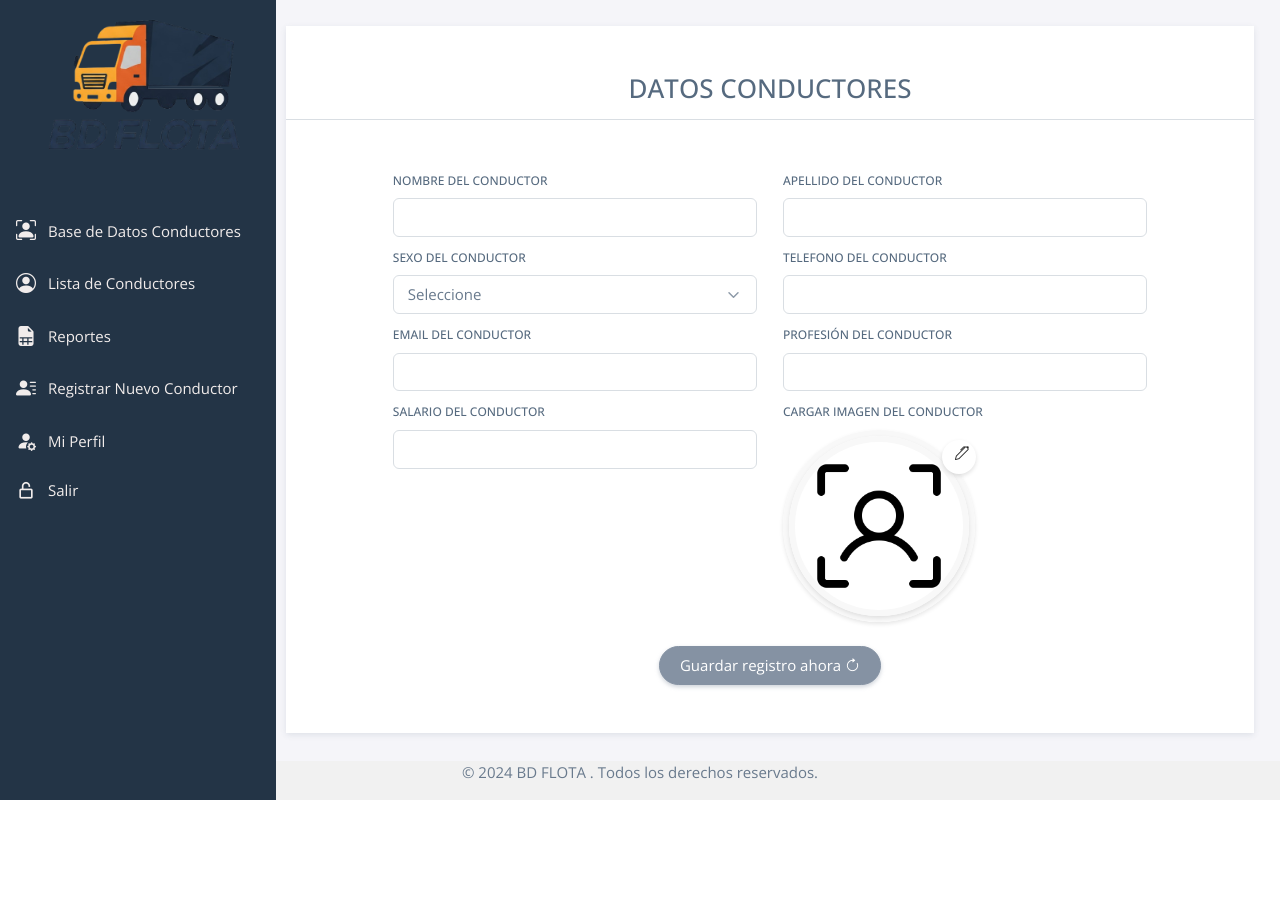
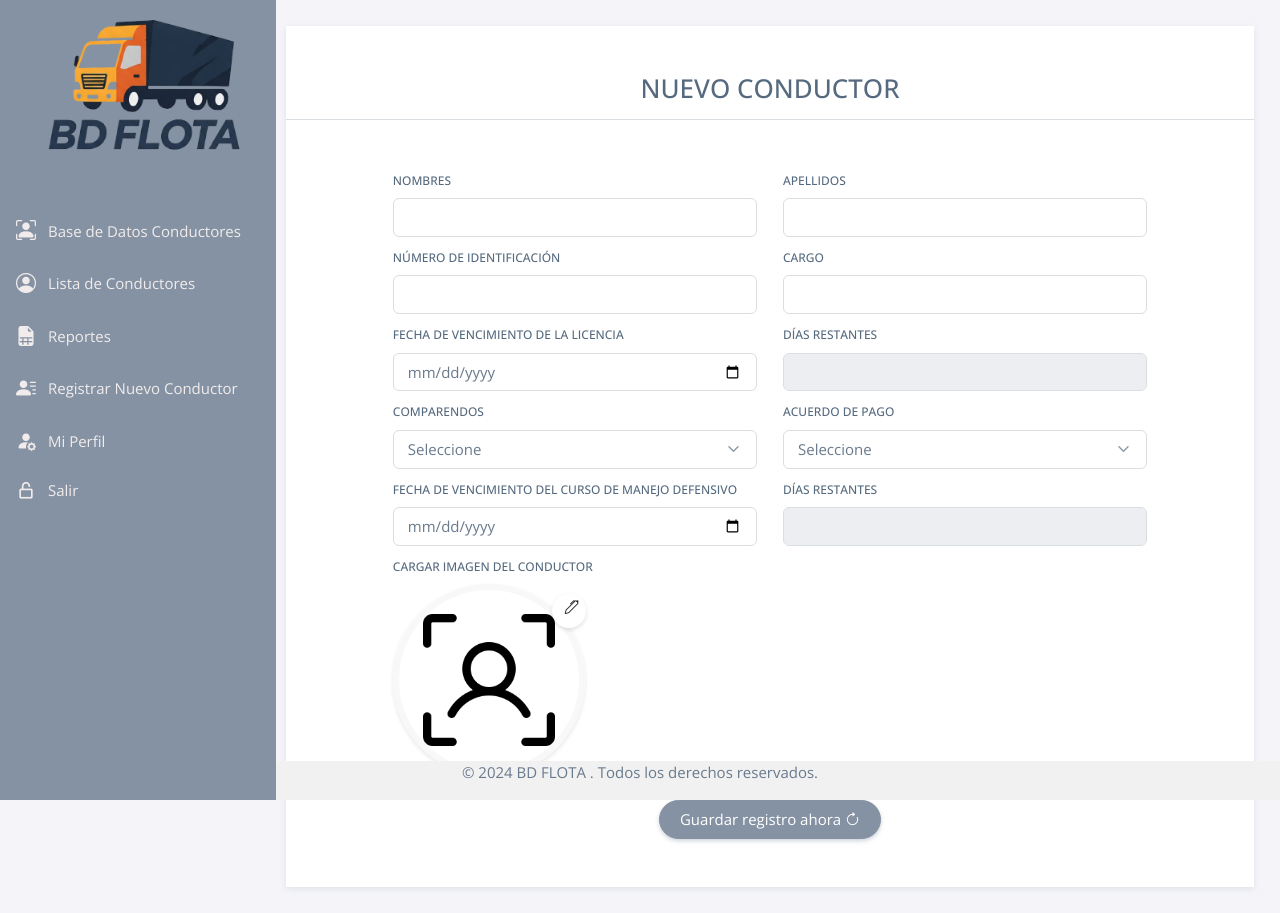
Before and after one commit to Wilsonsalas10/proyect_practicas, a Flask app: page /vehiculos/registrar-vehiculo in a window 1280 px wide. Before the commit the page ends 800 px from the top, so only its background shows below. Run offline with Flask 3, Linux system fonts and the light colour scheme; some libraries are stand-ins or nearby versions.

Commit message:
formularior conductores, hacer rutas y funciones

```diff
--- a/conexion/conexionBD.py
+++ b/conexion/conexionBD.py
@@ -10,7 +10,7 @@ def connectionBD():
         connection = mysql.connector.connect(
             host="localhost",
             user="root",
-            passwd="root",
+            passwd="1234",
             database="app_empresa_bd",
             charset='utf8mb4',
             collation='utf8mb4_unicode_ci',
--- a/routers/router_home.py
+++ b/routers/router_home.py
@@ -39,7 +39,7 @@ def formconductor():
 @app.route('/lista-de-conductores', methods=['GET'])
 def lista_conductores():
     if 'conectado' in session:
-        return render_template(f'{PATH_URL}/lista_conductores.html', conductores=sql_lista_conductoresBD())
+        return render_template(f'{PATH_URL}/lista-de-conductores.html', conductores=sql_lista_conductoresBD())
     else:
         flash('primero debes iniciar sesión.', 'error')
         return redirect(url_for('inicio'))
--- a/templates/public/conductores/form_conductor.html
+++ b/templates/public/conductores/form_conductor.html
@@ -1,6 +1,6 @@
 {% extends 'public/base_cpanel.html' %}
 <!--Cambiando el title-->
-{% block title %} BD FLOTA   | Registrar Conductor{% endblock %}
+{% block title %} BD FLOTA | Registrar Conductor{% endblock %}
 <!---->
 {% block customCSS %}
 <link
@@ -13,7 +13,7 @@
 <div class="card" style="border-radius: 0px !important">
   <div class="row justify-content-center mb-2">
     <div class="col-md-12">
-      <h3 class="text-center mt-5 mb-3">DATOS CONDUCTORES</h3>
+      <h3 class="text-center mt-5 mb-3">NUEVO CONDUCTOR</h3>
       <hr />
     </div>
   </div>
@@ -29,110 +29,78 @@
         <div class="card-body">
           <div class="row">
             <div class="col-md-6">
-              <label for="nombre_conductor" class="form-label">
-                Nombre del conductor
-              </label>
-              <input
-                type="text"
-                name="nombre_conductor"
-                class="form-control"
-                required />
+              <label for="nombres" class="form-label">Nombres</label>
+              <input type="text" name="nombres" class="form-control" required />
             </div>
             <div class="col-md-6">
-              <label for="apellido_conductor" class="form-label">
-                Apellido del conductor
-              </label>
-              <input
-                class="form-control"
-                type="text"
-                name="apellido_conductor"
-                required />
+              <label for="apellidos" class="form-label">Apellidos</label>
+              <input type="text" name="apellidos" class="form-control" required />
             </div>
           </div>
 
           <div class="row mt-2">
             <div class="col-md-6">
-              <label for="sexo_conductor" class="form-label">
-                Sexo del conductor
-              </label>
-              <select
-                class="form-select"
-                name="sexo_conductor"
-                aria-label="Default select example">
-                <option selected>Seleccione</option>
-                <option value="1">Masculino</option>
-                <option value="2">Femenino</option>
-              </select>
+              <label for="numero_identificacion" class="form-label">Número de Identificación</label>
+              <input type="text" name="numero_identificacion" class="form-control" required />
             </div>
             <div class="col-md-6">
-              <label for="telefono_conductor" class="form-label">
-                Telefono del conductor
-              </label>
-              <input
-                class="form-control"
-                type="text"
-                name="telefono_conductor"
-                required />
+              <label for="cargo" class="form-label">Cargo</label>
+              <input type="text" name="cargo" class="form-control" required />
             </div>
           </div>
 
           <div class="row mt-2">
             <div class="col-md-6">
-              <label for="email_conductor" class="form-label">
-                Email del conductor
-              </label>
-              <input
-                class="form-control"
-                type="email"
-                name="email_conductor"
-                required />
+              <label for="fecha_vencimiento_licencia" class="form-label">Fecha de Vencimiento de la Licencia</label>
+              <input type="date" name="fecha_vencimiento_licencia" class="form-control" required />
             </div>
             <div class="col-md-6">
-              <label for="profesion_conductor" class="form-label">
-                Profesión del conductor
-              </label>
-              <input
-                class="form-control"
-                type="text"
-                name="profesion_conductor"
-                required />
+              <label for="dias_restantes_licencia" class="form-label">Días Restantes</label>
+              <input type="text" name="dias_restantes_licencia" class="form-control" readonly />
             </div>
           </div>
 
           <div class="row mt-2">
             <div class="col-md-6">
-              <label for="salario_conductor" class="form-label">
-                Salario del conductor
-              </label>
-              <input
-                class="form-control"
-                type="text"
-                name="salario_conductor"
-                id="salario_conductor"
-                required />
+              <label for="comparendos" class="form-label">Comparendos</label>
+              <select class="form-select" name="comparendos">
+                <option selected>Seleccione</option>
+                <option value="con_comparendo">Con Comparendo</option>
+                <option value="sin_comparendo">Sin Comparendo</option>
+              </select>
             </div>
+            <div class="col-md-6">
+              <label for="acuerdo_pago" class="form-label">Acuerdo de Pago</label>
+              <select class="form-select" name="acuerdo_pago">
+                <option selected>Seleccione</option>
+                <option value="si">Sí</option>
+                <option value="no">No</option>
+              </select>
+            </div>
+          </div>
 
+          <div class="row mt-2">
             <div class="col-md-6">
-              <label for="" class="form-label">
-                CARGAR IMAGEN DEL CONDUCTOR
-              </label>
+              <label for="fecha_vencimiento_curso" class="form-label">Fecha de Vencimiento del Curso de Manejo Defensivo</label>
+              <input type="date" name="fecha_vencimiento_curso" class="form-control" required />
+            </div>
+            <div class="col-md-6">
+              <label for="dias_restantes_curso" class="form-label">Días Restantes</label>
+              <input type="text" name="dias_restantes_curso" class="form-control" readonly />
+            </div>
+          </div>
+
+          <div class="row mt-2">
+            <div class="col-md-6">
+              <label for="foto_conductor" class="form-label">Cargar Imagen del Conductor</label>
               <div class="avatar-upload">
                 <div class="avatar-edit">
-                  <input
-                    type="file"
-                    name="foto_conductor"
-                    id="imageUpload"
-                    accept=".png, .jpg, .jpeg" />
+                  <input type="file" name="foto_conductor" id="imageUpload" accept=".png, .jpg, .jpeg" />
                   <label for="imageUpload"><i class="bi bi-pen"></i></label>
                 </div>
                 <div class="avatar-preview">
-                  <div class="avatar-preview">
-                    {% set url_avatar= url_for('static', filename
-                    ='assets/img/avatar.png') %}
-                    <div
-                      id="imagePreview"
-                      style="background-image: url('{{ url_avatar }}')"></div>
-                  </div>
+                  {% set url_avatar= url_for('static', filename ='assets/img/avatar.png') %}
+                  <div id="imagePreview" style="background-image: url('{{ url_avatar }}')"></div>
                 </div>
               </div>
             </div>
--- a/templates/public/includes/menu_sidebar.html
+++ b/templates/public/includes/menu_sidebar.html
@@ -1,4 +1,4 @@
-<aside id="layout-menu" class="layout-menu menu-vertical menu bg-dark">
+<aside id="layout-menu" class="layout-menu menu-vertical menu bg-secondary">
   <div class="app-brand demo">
     <a href="{{ url_for('inicio') }}" class="app-brand-link">
       <span class="app-brand-logo demo">
@@ -43,6 +43,9 @@
         <div data-i18n="Tables">Registrar Nuevo Conductor</div>
       </a>
     </li>
+
+
+
     <li
       class="menu-item {% if request.path == '/mi-perfil' %} active {% endif %}">
       <a href="/mi-perfil" class="menu-link">
```
Also changed, not shown: templates/public/conductores/lista-de-conductores.html (added, +72 -0 lines), templates/public/conductores/lista_conductores.html (deleted, +0 -59 lines), run.py (line endings or trailing spaces).
